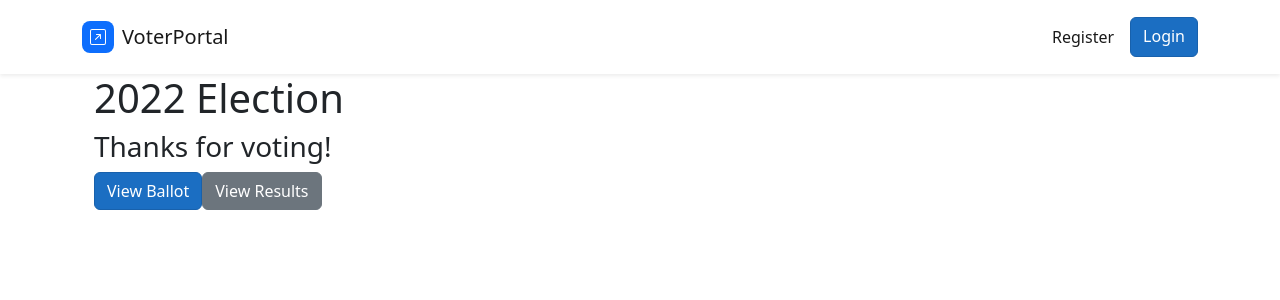
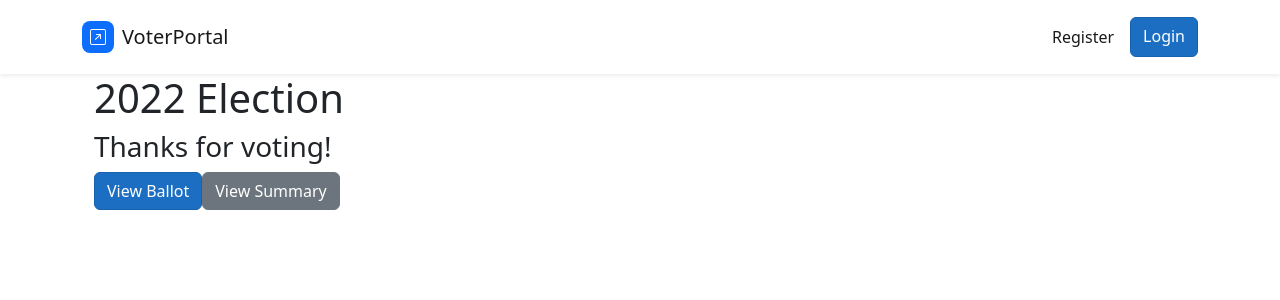
Before and after one commit to gmoissey/CSCE361-Voting-app-semester-project, a React (Create React App) app in the folder VotingApp/ClientApp/: page /succesfulvote/1 in a window 1280 px wide. Shown: the top 300 px of the page. Built offline with nearby package versions, Linux system fonts and the light colour scheme.

Commit message:
Routes fixed, buttons changed

```diff
--- a/VotingApp/ClientApp/src/AppRoutes.js
+++ b/VotingApp/ClientApp/src/AppRoutes.js
@@ -37,7 +37,7 @@ const AppRoutes = [
     element: <ElectionResults />
   },
   {
-    path: '/votersummary',
+    path: '/votersummary/:id',
     element: <VoterSummary />
   }
 ];
--- a/VotingApp/ClientApp/src/components/SuccesfulVote/SuccesfulVote.js
+++ b/VotingApp/ClientApp/src/components/SuccesfulVote/SuccesfulVote.js
@@ -11,12 +11,12 @@ class SuccesfulVote extends Component {
         this.state = {
 
         };
-        this.handleResultsButtonPress = this.handleResultsButtonPress.bind(this);
+        this.handleSummaryButtonPress = this.handleSummaryButtonPress.bind(this);
         this.handleBallotButtonPress = this.handleBallotButtonPress.bind(this);
     }
 
-    handleResultsButtonPress(event) {
-        this.props.navigate(`/ElectionResults/${this.props.params.id}`);
+    handleSummaryButtonPress(event) {
+        this.props.navigate(`/VoterSummary/${this.props.params.id}`);
     }
 
     handleBallotButtonPress(event) {
@@ -36,8 +36,8 @@ class SuccesfulVote extends Component {
                     <Button variant="primary m" size="md" onClick={this.handleBallotButtonPress}>
                         View Ballot
                     </Button>
-                    <Button variant="secondary" size="md" onClick={this.handleResultsButtonPress}>
-                        View Results
+                    <Button variant="secondary" size="md" onClick={this.handleSummaryButtonPress}>
+                        View Summary
                     </Button>
                 </div>
             </Container>
```
